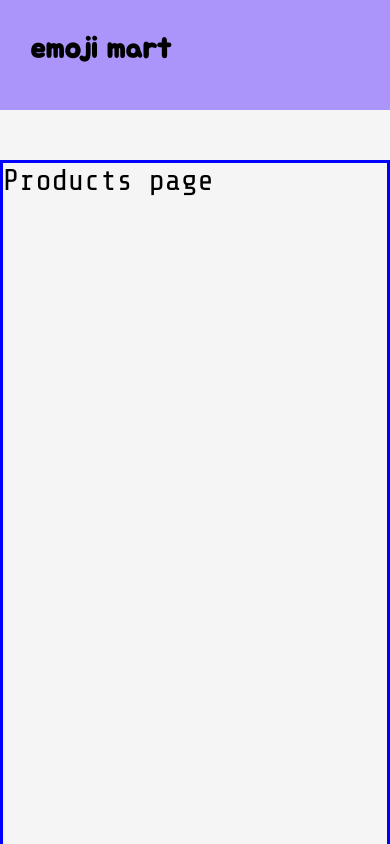
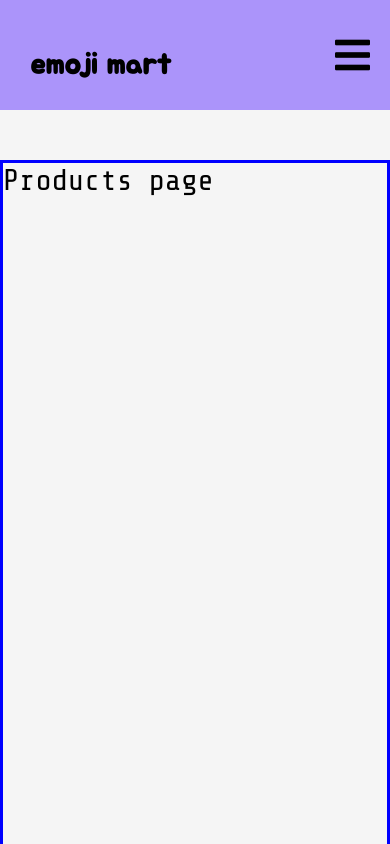
Before and after one commit to solenedel/emoji-mart, a React (Create React App) app: page /products in a window 390 px wide. Shown: the top 844 px of the page. Built offline with nearby package versions, Linux system fonts and the light colour scheme; a web font is replaced by a local one.

Commit message:
add hamburger menu icon

```diff
--- a/src/components/Navbar.js
+++ b/src/components/Navbar.js
@@ -26,7 +26,8 @@ const Navbar = ({
   return (
     <div className={className}>
       <h1 id="logo">emoji mart</h1>
-      <div className="links">
+      <i className="fas fa-bars" />
+      {/* <div className="links">
         <Link to="/login">Login</Link>
         <Link to="/products">Products</Link>
         <Link to="/cart">My cart</Link>
@@ -39,7 +40,7 @@ const Navbar = ({
         >
           {toggleButtonIcon}
         </button>
-      </div>
+      </div> */}
     </div>
   );
 };
--- a/src/components/styled/Navbar.style.js
+++ b/src/components/styled/Navbar.style.js
@@ -8,6 +8,14 @@ export const StyledNavbar = styled(Navbar)`
   display: flex;
   align-items: baseline;
   padding: 10px 20px 10px 30px;
+  display: flex;
+  justify-content: space-between;
+  align-items: center;
+
+  i.fa-bars {
+    color: black;
+    font-size: 40px;
+  }
 
   #theme-toggle-btn {
     font-size: 24px;
```
